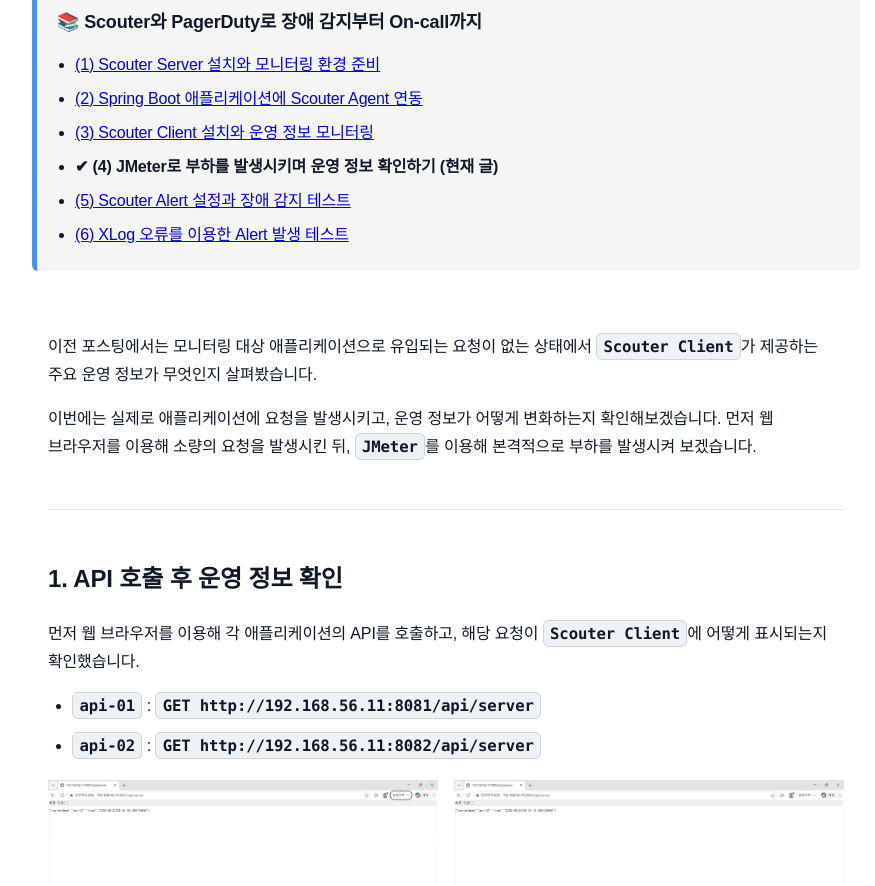
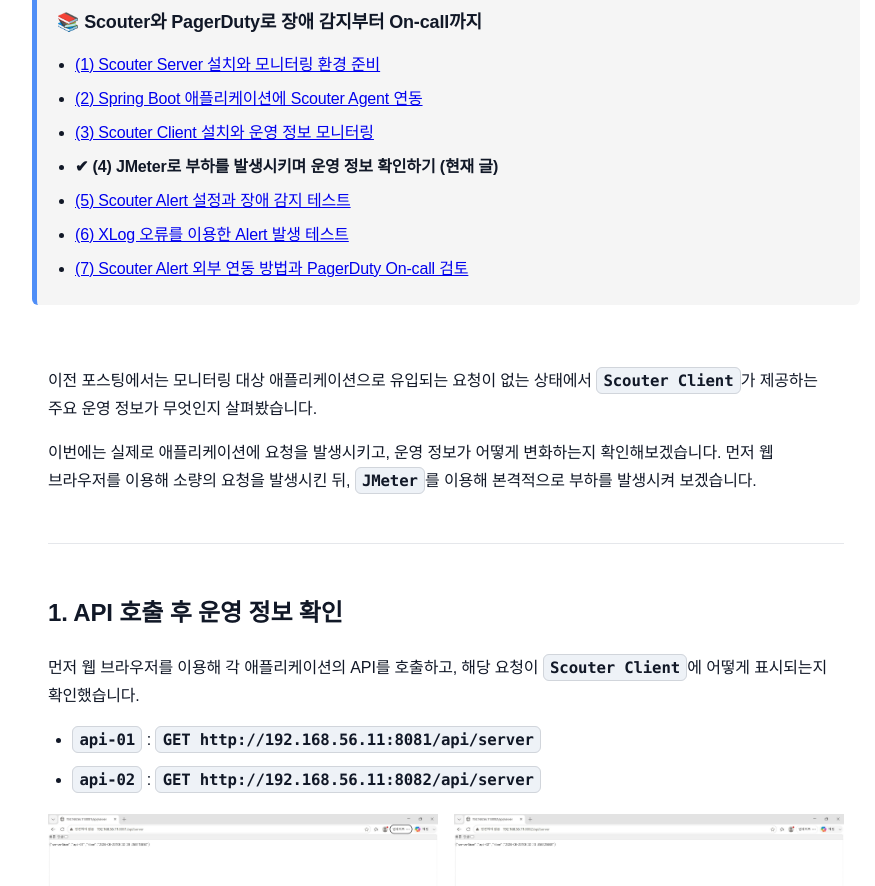
Before and after one commit to sanghoon-lee/sanghoon-lee.github.io, a Jekyll site: the page built from _posts/2026-08-10-paygerduty4.md, in a window 1280 px wide and 900 px high, scrolled down 475 px. Shown: the top 886 px of the window, without its empty margins (194-1069 px from the left). Built offline with Jekyll 4.4.1, drawn with Linux system fonts in a browser that asks for light colours; nearby versions of some CDN libraries; comment, search, counter and statistics services are not loaded.

Commit message:
paygerduty 시리즈 마무리 초안

```diff
--- a/_data/paygerduty.yml
+++ b/_data/paygerduty.yml
@@ -14,3 +14,5 @@ posts:
     url: "/2026/08/24/paygerduty5/"
   - title: "(6) XLog 오류를 이용한 Alert 발생 테스트"
     url: "/2026/08/31/paygerduty6/"
+  - title: "(7) Scouter Alert 외부 연동 방법과 PagerDuty On-call 검토"
+    url: "/2026/09/27/paygerduty7/"
```
